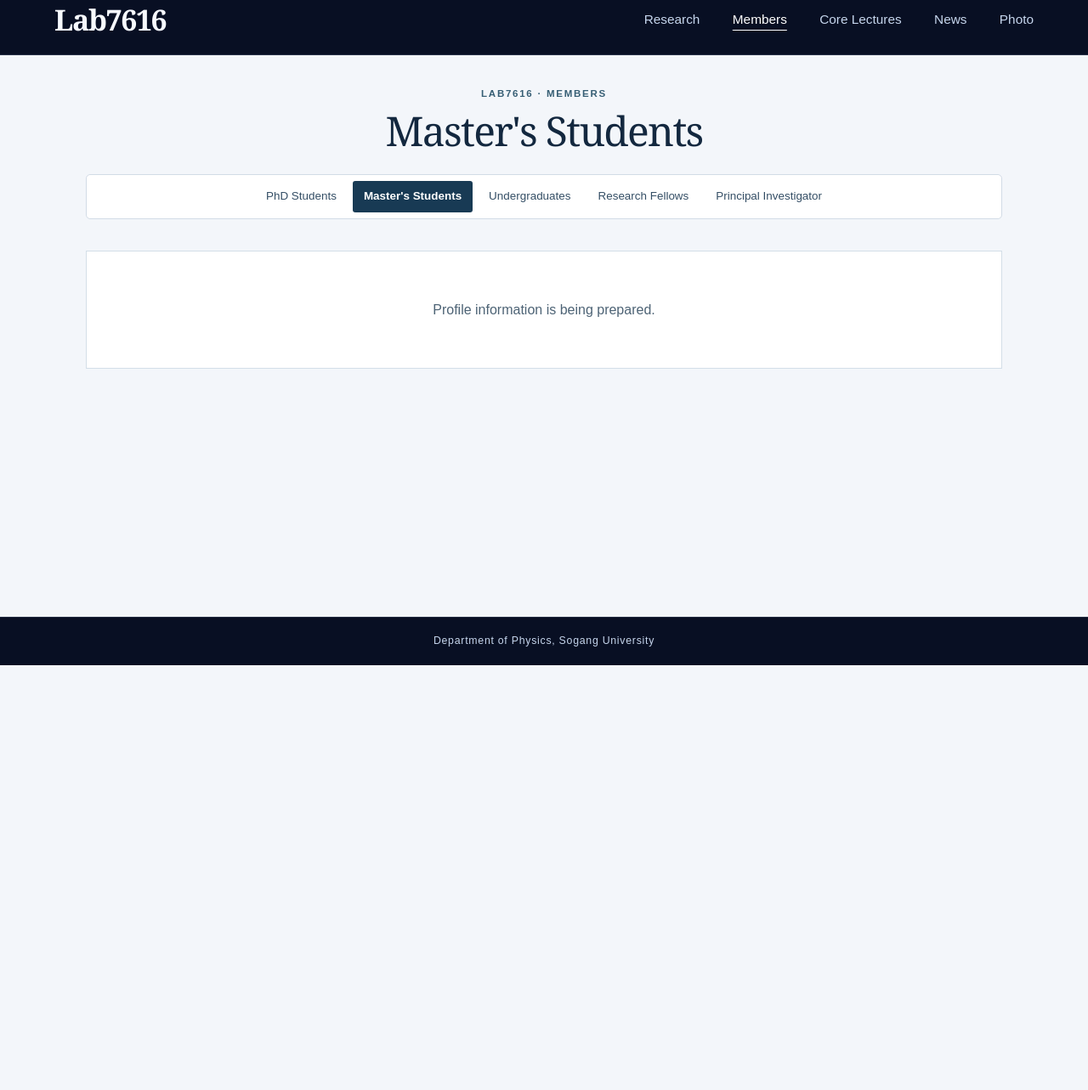
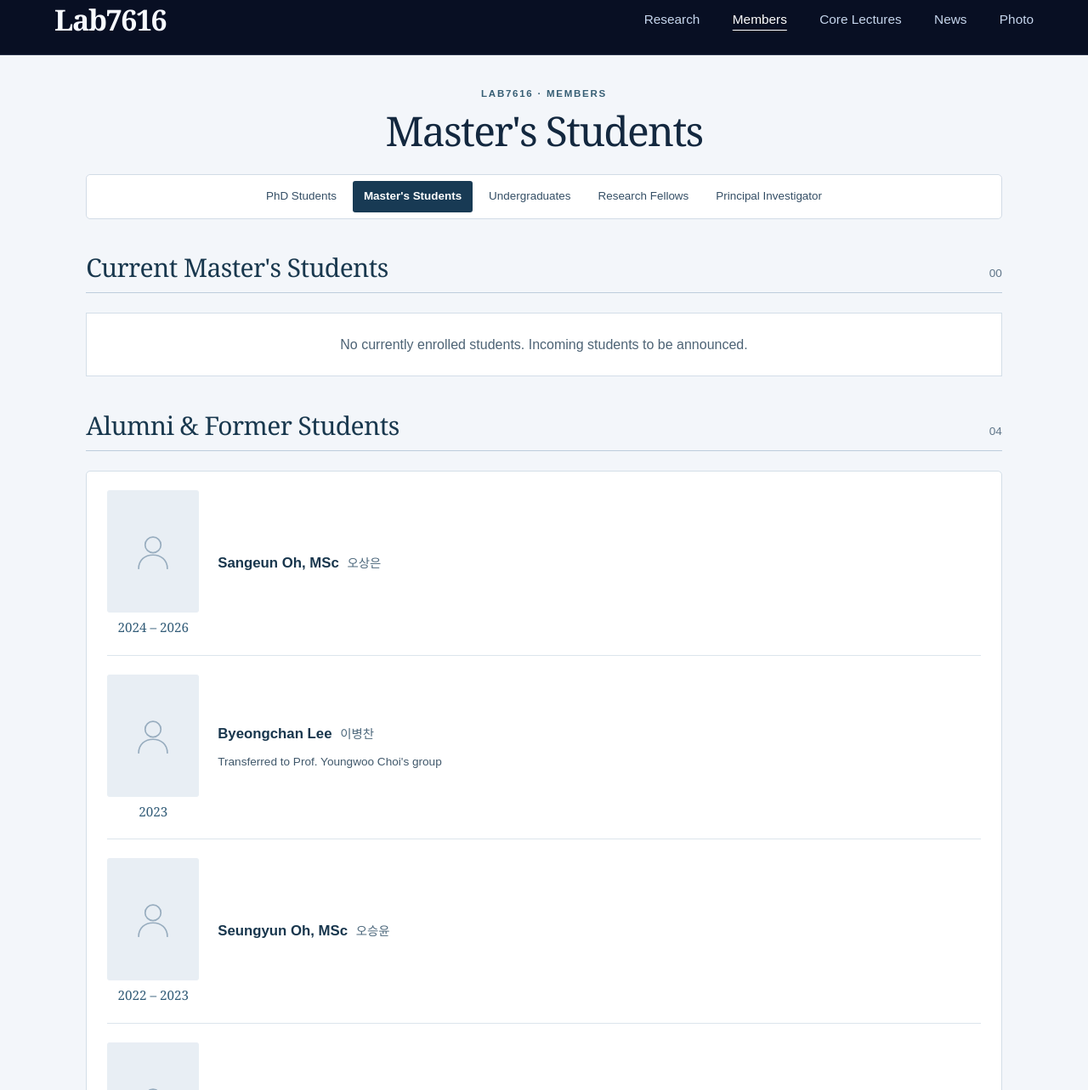
Before and after one commit to Lab7616/Lab7616.github.io, a plain HTML site: page members/masters.html in a window 1280 px wide. Shown: the part 17-1300 px from the top of the page at 85% size. Before the commit the page ends 800 px from the top, so only its background shows below. Drawn offline with Linux system fonts and the light colour scheme.

Commit message:
Add files via upload

```diff
--- a/members/masters.html
+++ b/members/masters.html
@@ -1,4 +1,221 @@
-<!doctype html>
-<html lang="en"><head><meta charset="utf-8"><meta name="viewport" content="width=device-width, initial-scale=1"><meta name="description" content="Master&#x27;s Students at Lab7616, Sogang University"><title>Master&#x27;s Students | Lab7616</title><link rel="stylesheet" href="../css/style.css"><link rel="stylesheet" href="members.css"></head>
-<body class="members-page"><a class="skip-link" href="#main">Skip to content</a><header class="site-header"><a class="brand" href="../index.html" aria-label="Lab7616 home">Lab7616</a><nav aria-label="Main navigation"><a href="../research.html">Research</a><a href="phd.html" aria-current="true">Members</a><a href="../core-lectures.html">Core Lectures</a><a href="../news.html">News</a><a href="../photo.html">Photo</a></nav></header>
-<main id="main" class="members-main"><div class="members-intro"><p class="overline">Lab7616 · Members</p><h1>Master&#x27;s Students</h1></div><nav class="member-nav" aria-label="Member categories"><a href="phd.html">PhD Students</a><a href="masters.html" aria-current="page">Master&#x27;s Students</a><a href="undergraduates.html">Undergraduates</a><a href="research-fellows.html">Research Fellows</a><a href="pi.html">Principal Investigator</a></nav><section class="member-section pending"><p>Profile information is being prepared.</p></section></main><footer class="site-footer">Department of Physics, Sogang University</footer></body></html>
+<!DOCTYPE html>
+<html lang="en">
+ <head>
+  <meta charset="utf-8"/>
+  <meta content="width=device-width, initial-scale=1" name="viewport"/>
+  <meta content="Master's Students at Lab7616, Sogang University" name="description"/>
+  <title>
+   Master's Students | Lab7616
+  </title>
+  <link href="../css/style.css" rel="stylesheet"/>
+  <link href="members.css" rel="stylesheet"/>
+  <style>
+   /* PhD alumni portraits — scoped to this page. */
+.alumni-section .alumnus {grid-template-columns: 108px minmax(0,1fr); align-items:start;}
+.alumni-visual {display:flex;flex-direction:column;align-items:center;gap:7px;min-width:0;}
+.alumni-visual .portrait {width:100%;aspect-ratio:3 / 4;}
+.alumni-visual .alumni-year {font-size:1.15rem;text-align:center;}
+@media(max-width:620px){.alumni-section .alumnus{grid-template-columns:76px minmax(0,1fr);gap:13px;}.alumni-visual .alumni-year{font-size:1rem;}}
+
+/* Longer attendance periods in the Master’s archive. */
+.alumni-visual .alumni-year {font-size:.95rem;line-height:1.35;white-space:normal;}
+@media(max-width:620px){.alumni-visual .alumni-year{font-size:.85rem;}}
+.alumni-section .alumni-info {align-self:center;}
+  </style>
+ </head>
+ <body class="members-page">
+  <a class="skip-link" href="#main">
+   Skip to content
+  </a>
+  <header class="site-header">
+   <a aria-label="Lab7616 home" class="brand" href="../index.html">
+    Lab7616
+   </a>
+   <nav aria-label="Main navigation">
+    <a href="../research.html">
+     Research
+    </a>
+    <a aria-current="true" href="phd.html">
+     Members
+    </a>
+    <a href="../core-lectures.html">
+     Core Lectures
+    </a>
+    <a href="../news.html">
+     News
+    </a>
+    <a href="../photo.html">
+     Photo
+    </a>
+   </nav>
+  </header>
+  <main class="members-main" id="main">
+   <div class="members-intro">
+    <p class="overline">
+     Lab7616 · Members
+    </p>
+    <h1>
+     Master's Students
+    </h1>
+   </div>
+   <nav aria-label="Member categories" class="member-nav">
+    <a href="phd.html">
+     PhD Students
+    </a>
+    <a aria-current="page" href="masters.html">
+     Master's Students
+    </a>
+    <a href="undergraduates.html">
+     Undergraduates
+    </a>
+    <a href="research-fellows.html">
+     Research Fellows
+    </a>
+    <a href="pi.html">
+     Principal Investigator
+    </a>
+   </nav>
+   <section aria-labelledby="current-heading" class="member-section">
+    <div class="section-heading">
+     <h2 id="current-heading">
+      Current Master's Students
+     </h2>
+     <span class="section-count">
+      00
+     </span>
+    </div>
+    <div class="pending" style="padding:24px 20px">
+     <p style="margin:0">
+      No currently enrolled students. Incoming students to be announced.
+     </p>
+    </div>
+   </section>
+   <section aria-labelledby="alumni-heading" class="member-section alumni-section">
+    <div class="section-heading">
+     <h2 id="alumni-heading">
+      Alumni &amp; Former Students
+     </h2>
+     <span class="section-count">
+      04
+     </span>
+    </div>
+    <div class="alumni-list">
+     <article class="alumnus">
+      <div class="alumni-visual">
+       <!-- Set --photo-position to adjust this portrait's crop. -->
+       <div class="portrait" style="--photo-position: 50% 30%;">
+        <div aria-hidden="true" class="photo-placeholder">
+         <svg fill="none" viewbox="0 0 64 64">
+          <circle cx="32" cy="23" r="11" stroke="currentColor" stroke-width="2">
+          </circle>
+          <path d="M12 56c0-12 9-19 20-19s20 7 20 19" stroke="currentColor" stroke-linecap="round" stroke-width="2">
+          </path>
+         </svg>
+        </div>
+        <img alt="Portrait of Sangeun Oh" decoding="async" loading="lazy" onerror="this.hidden=true;" src="../images/members/sangeun-oh.jpg"/>
+       </div>
+       <div class="alumni-year">
+        2024 – 2026
+       </div>
+      </div>
+      <div class="alumni-info">
+       <h3>
+        Sangeun Oh, MSc
+        <span class="korean-name" lang="ko">
+         오상은
+        </span>
+       </h3>
+      </div>
+     </article>
+     <article class="alumnus">
+      <div class="alumni-visual">
+       <!-- Set --photo-position to adjust this portrait's crop. -->
+       <div class="portrait" style="--photo-position: 50% 30%;">
+        <div aria-hidden="true" class="photo-placeholder">
+         <svg fill="none" viewbox="0 0 64 64">
+          <circle cx="32" cy="23" r="11" stroke="currentColor" stroke-width="2">
+          </circle>
+          <path d="M12 56c0-12 9-19 20-19s20 7 20 19" stroke="currentColor" stroke-linecap="round" stroke-width="2">
+          </path>
+         </svg>
+        </div>
+        <img alt="Portrait of Byeongchan Lee" decoding="async" loading="lazy" onerror="this.hidden=true;" src="../images/members/byeongchan-lee.jpg"/>
+       </div>
+       <div class="alumni-year">
+        2023
+       </div>
+      </div>
+      <div class="alumni-info">
+       <h3>
+        Byeongchan Lee
+        <span class="korean-name" lang="ko">
+         이병찬
+        </span>
+       </h3>
+       <p class="alumni-meta">
+        Transferred to Prof. Youngwoo Choi's group
+       </p>
+      </div>
+     </article>
+     <article class="alumnus">
+      <div class="alumni-visual">
+       <!-- Set --photo-position to adjust this portrait's crop. -->
+       <div class="portrait" style="--photo-position: 50% 30%;">
+        <div aria-hidden="true" class="photo-placeholder">
+         <svg fill="none" viewbox="0 0 64 64">
+          <circle cx="32" cy="23" r="11" stroke="currentColor" stroke-width="2">
+          </circle>
+          <path d="M12 56c0-12 9-19 20-19s20 7 20 19" stroke="currentColor" stroke-linecap="round" stroke-width="2">
+          </path>
+         </svg>
+        </div>
+        <img alt="Portrait of Seungyun Oh" decoding="async" loading="lazy" onerror="this.hidden=true;" src="../images/members/seungyun-oh.jpg"/>
+       </div>
+       <div class="alumni-year">
+        2022 – 2023
+       </div>
+      </div>
+      <div class="alumni-info">
+       <h3>
+        Seungyun Oh, MSc
+        <span class="korean-name" lang="ko">
+         오승윤
+        </span>
+       </h3>
+      </div>
+     </article>
+     <article class="alumnus">
+      <div class="alumni-visual">
+       <!-- Set --photo-position to adjust this portrait's crop. -->
+       <div class="portrait" style="--photo-position: 50% 30%;">
+        <div aria-hidden="true" class="photo-placeholder">
+         <svg fill="none" viewbox="0 0 64 64">
+          <circle cx="32" cy="23" r="11" stroke="currentColor" stroke-width="2">
+          </circle>
+          <path d="M12 56c0-12 9-19 20-19s20 7 20 19" stroke="currentColor" stroke-linecap="round" stroke-width="2">
+          </path>
+         </svg>
+        </div>
+        <img alt="Portrait of Hyunkyu Kang" decoding="async" loading="lazy" onerror="this.hidden=true;" src="../images/members/hyunkyu-kang.jpg"/>
+       </div>
+       <div class="alumni-year">
+        2015 – 2018
+       </div>
+      </div>
+      <div class="alumni-info">
+       <h3>
+        Hyunkyu Kang, MSc
+        <span class="korean-name" lang="ko">
+         강현규
+        </span>
+       </h3>
+      </div>
+     </article>
+    </div>
+   </section>
+  </main>
+  <footer class="site-footer">
+   Department of Physics, Sogang University
+  </footer>
+ </body>
+</html>
```
